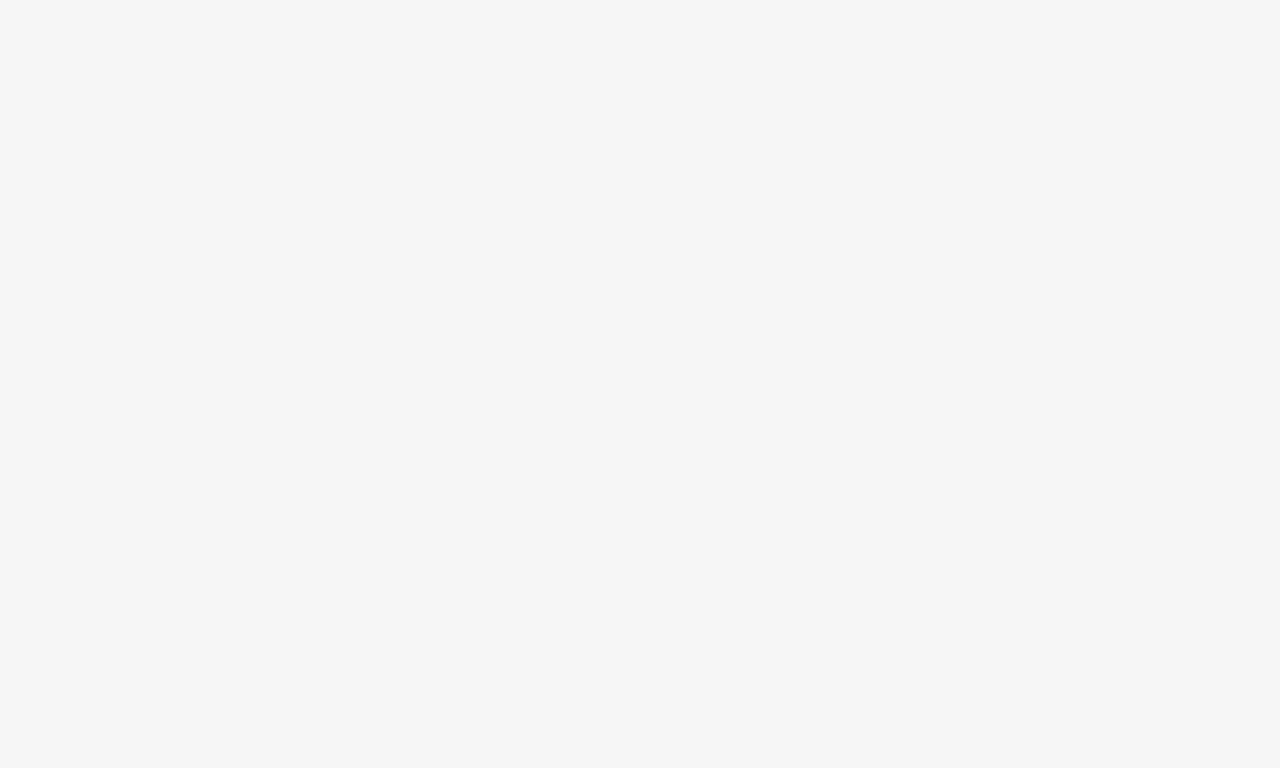
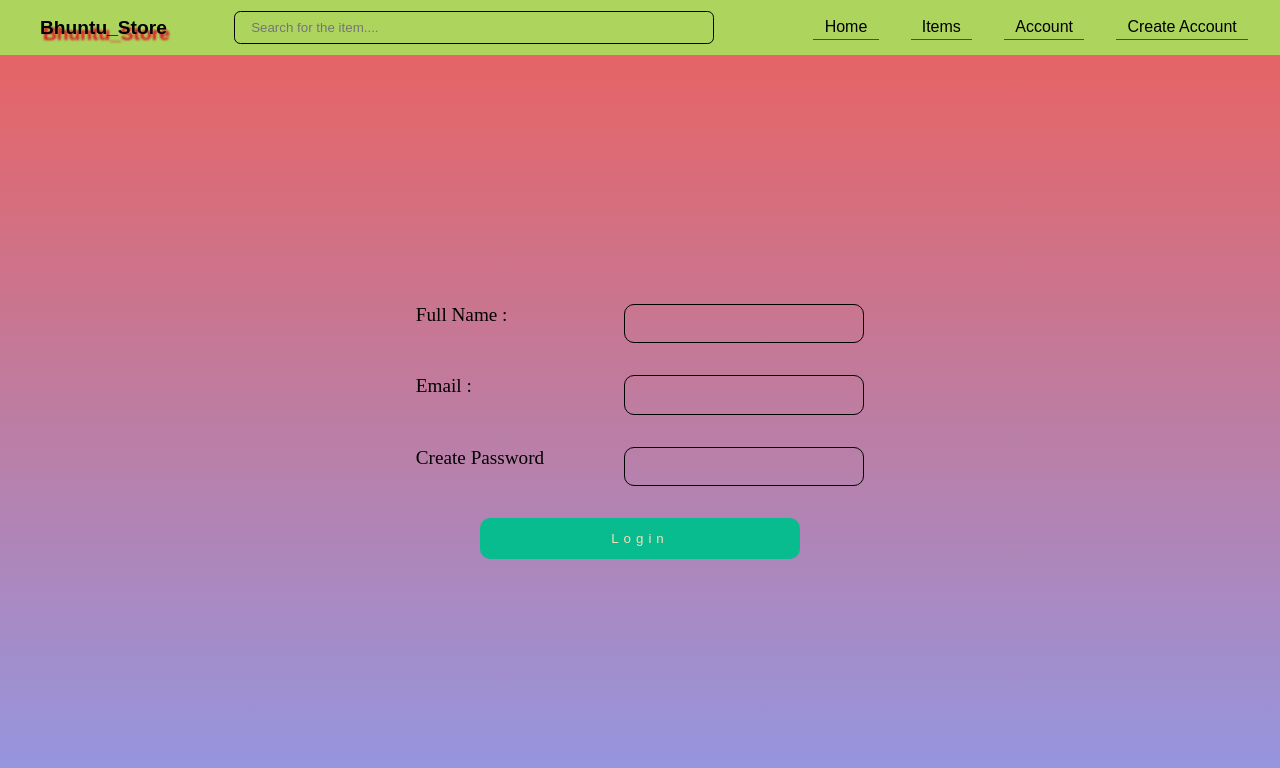
Before and after one commit to JeevanG-dev/simple_cart_page, a React (Vite) app: page /account in a window 1280 px wide. Before the commit this address had no page. Shown: the top 768 px of the page. Built offline with nearby package versions, Linux system fonts and the light colour scheme.

Commit message:
added Account section on the store website

```diff
--- /dev/null
+++ b/src/Account/Account.jsx
@@ -0,0 +1,33 @@
+import Navbar from "../Navbar/Navbar";
+import "./account.css";
+
+function Account() {
+  return (
+    <>
+      <Navbar />
+
+      <div className="mainContainer">
+        <form className="formContainer">
+          <div className="fullName flex">
+            <label htmlFor="">Full Name : </label>
+            <input type="text" />
+          </div>
+
+          <div className="emailClass flex">
+            <label htmlFor="">Email : </label>
+            <input type="email" required />
+          </div>
+
+          <div className="passwordClass flex">
+            <label htmlFor="">Create Password</label>
+            <input type="password" />
+          </div>
+
+          <button>Login</button>
+        </form>
+      </div>
+    </>
+  );
+}
+
+export default Account;
--- /dev/null
+++ b/src/Account/account.css
@@ -0,0 +1,47 @@
+.formContainer {
+
+  display: flex;
+  flex-direction: column;
+  gap: 2rem;
+}
+
+.mainContainer {
+  display: flex;
+
+  justify-content: center;
+  align-items: center;
+ background: linear-gradient(#e66465, #9198e5);
+  height: 94vh;
+}
+
+label {
+  font-size: larger;
+}
+
+.flex {
+  display: flex;
+  gap: 5rem;
+  justify-content: space-between;
+}
+input {
+  padding: 0.7rem 1rem;
+  width: 15rem;
+  outline: none;
+ background: none;
+ border: 1px solid black;
+ border-radius: 10px;
+}
+
+button{
+    padding: 0.8rem 2rem;
+    width:20rem;
+  margin: 0 auto;
+  border-radius: 10px;
+  border: none;
+  background: #09bc90;
+  color: wheat;
+  letter-spacing: 5px;
+  cursor: pointer;
+
+
+}
--- a/src/App.jsx
+++ b/src/App.jsx
@@ -1,20 +1,18 @@
- import { Route, Routes } from "react-router-dom";
+import { Route, Routes } from "react-router-dom";
 import "./App.css";
 import MainCartPage from "./CartPage/MainCartPage";
 import HomePage from "./HomePage/HomePage";
+import HeroSection from "./HeroSection/HeroSection";
+import Account from "./Account/Account";
 
 function App() {
   return (
     <>
-
-<Routes>
-<Route path="/" element={<HomePage/>}/>
-<Route path="/cartpage" element={<MainCartPage/>}/>
-
-
-</Routes>
-
-
+      <Routes>
+        <Route path="/" element={<HomePage />} />
+        <Route path="/cartpage" element={<MainCartPage />} />
+        <Route path="/account" element={<Account/>}/>
+      </Routes>
     </>
   );
 }
--- a/src/HeroSection/HeroSection.jsx
+++ b/src/HeroSection/HeroSection.jsx
@@ -1,5 +1,4 @@
 import "./herosection.css";
-import heroImage from "../assets/img2.png";
 import { useContext, useState } from "react";
 import cartContext from "../Store/cartContext";
 import { useLocation } from "react-router-dom";
--- a/src/Navbar/Navbar.jsx
+++ b/src/Navbar/Navbar.jsx
@@ -1,14 +1,9 @@
-
 import "./navbar.css";
 
-import { useNavigate, useLocation } from "react-router-dom";
+import { useNavigate } from "react-router-dom";
 
 function Navbar() {
   const navigate = useNavigate();
-
-  const location = useLocation();
-
-  const data = location.state;
 
   return (
     <>
@@ -37,15 +32,18 @@ function Navbar() {
             >
               Items
             </li>
-            <li onClick={()=>{
-
-            }}>Cart</li>
             <li
               onClick={() => {
-                alert("Sorry this page is under construction");
+               navigate('/account')
               }}
             >
               Account
+            </li>
+
+            <li
+
+            >
+             Create Account
             </li>
           </ol>
         </div>
```
